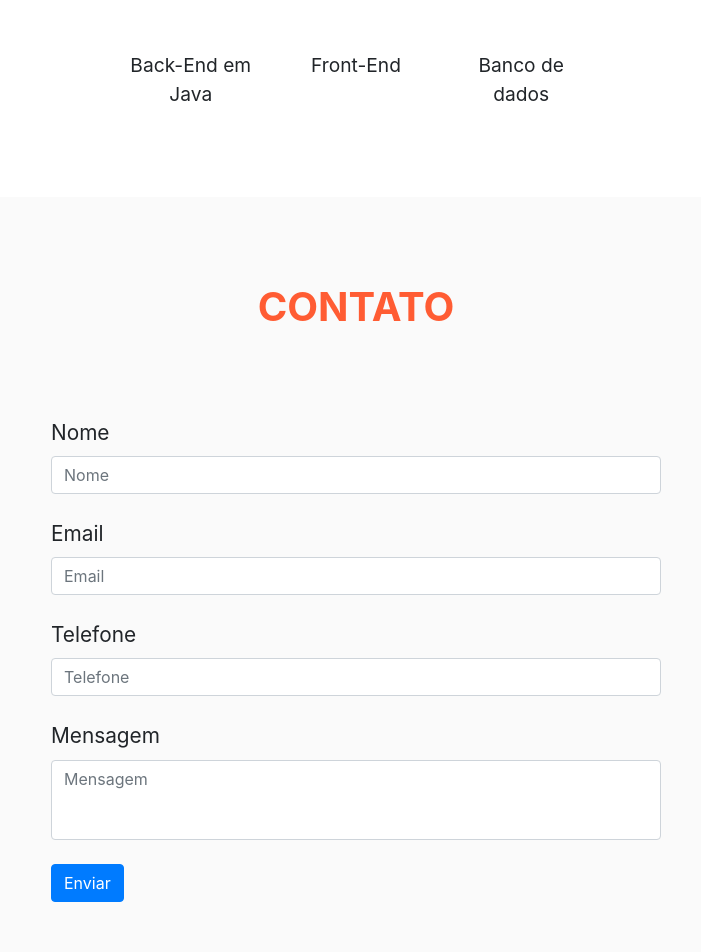
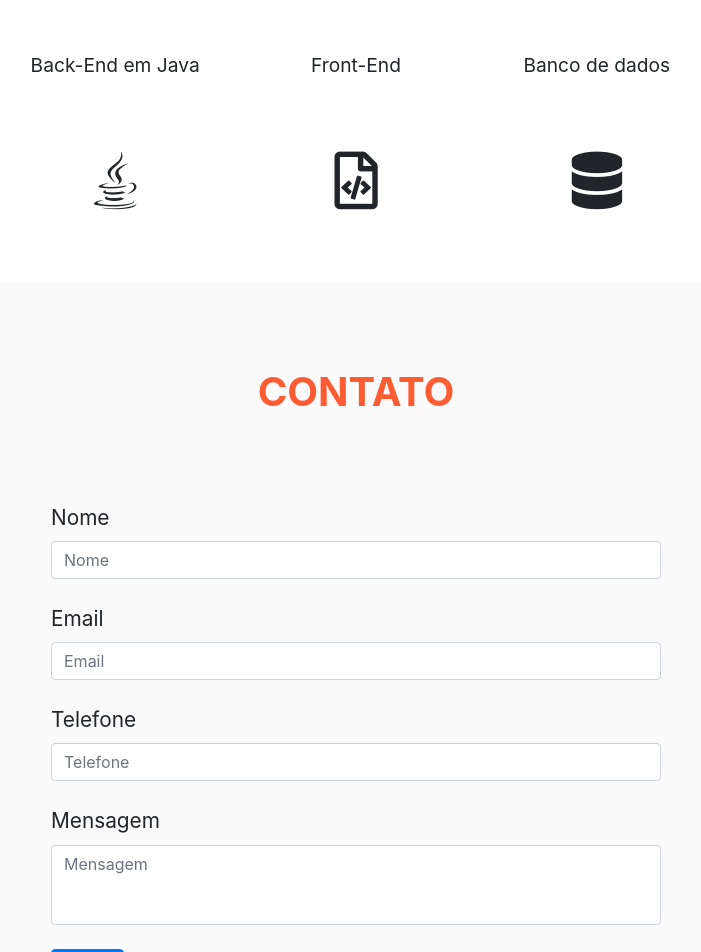
Before and after one commit to GuilhermeTonello/dh-portfolio, a plain HTML site: page index.html in a window 1280 px wide. Shown: the part 2474-3426 px from the top of the page, without its empty margins (284-985 px from the left). Drawn offline with nearby package versions, Linux system fonts and the light colour scheme.

Commit message:
section servicoes finalizada

```diff
--- a/index.html
+++ b/index.html
@@ -6,6 +6,7 @@
         <meta http-equiv="X-UA-Compatible" content="IE=edge">
         <title>DH - Portfólio</title>
         <meta name="description" content="portfolio, dh-portfolio, digitalhouse, exercicio">
+        <meta name="robots" content="index,follow" />
         <meta name="viewport" content="width=device-width, initial-scale=1, shrink-to-fit=no">
         <link rel="stylesheet" href="https://stackpath.bootstrapcdn.com/bootstrap/4.4.1/css/bootstrap.min.css" integrity="sha384-Vkoo8x4CGsO3+Hhxv8T/Q5PaXtkKtu6ug5TOeNV6gBiFeWPGFN9MuhOf23Q9Ifjh" crossorigin="anonymous">
         <link rel="stylesheet" href="css/style.css">
@@ -174,12 +175,24 @@
                     <div class="row mb-5 mr-auto ml-auto" style="font-size: 1.2em;">
                         <div class="col-12 col-sm-4 mt-5 mb-2">
                             <p>Back-End em Java</p>
+                            <i class="fab fa-java fa-3x d-block d-sm-none"></i>
                         </div>
                         <div class="col-12 col-sm-4 mt-5 mb-2">
                             <p>Front-End</p>
+                            <i class="far fa-file-code fa-3x d-block d-sm-none"></i>
                         </div>
                         <div class="col-12 col-sm-4 mt-5 mb-2">
                             <p>Banco de dados</p>
+                            <i class="fas fa-database fa-3x d-block d-sm-none"></i>
+                        </div>
+                        <div class="col-12 col-sm-4 mt-5 mb-2 d-none d-sm-block">
+                            <i class="fab fa-java fa-3x"></i>
+                        </div>
+                        <div class="col-12 col-sm-4 mt-5 mb-2 d-none d-sm-block">
+                            <i class="far fa-file-code fa-3x"></i>
+                        </div>
+                        <div class="col-12 col-sm-4 mt-5 mb-2 d-none d-sm-block">
+                            <i class="fas fa-database fa-3x"></i>
                         </div>
                     </div>
                 </div>
```
